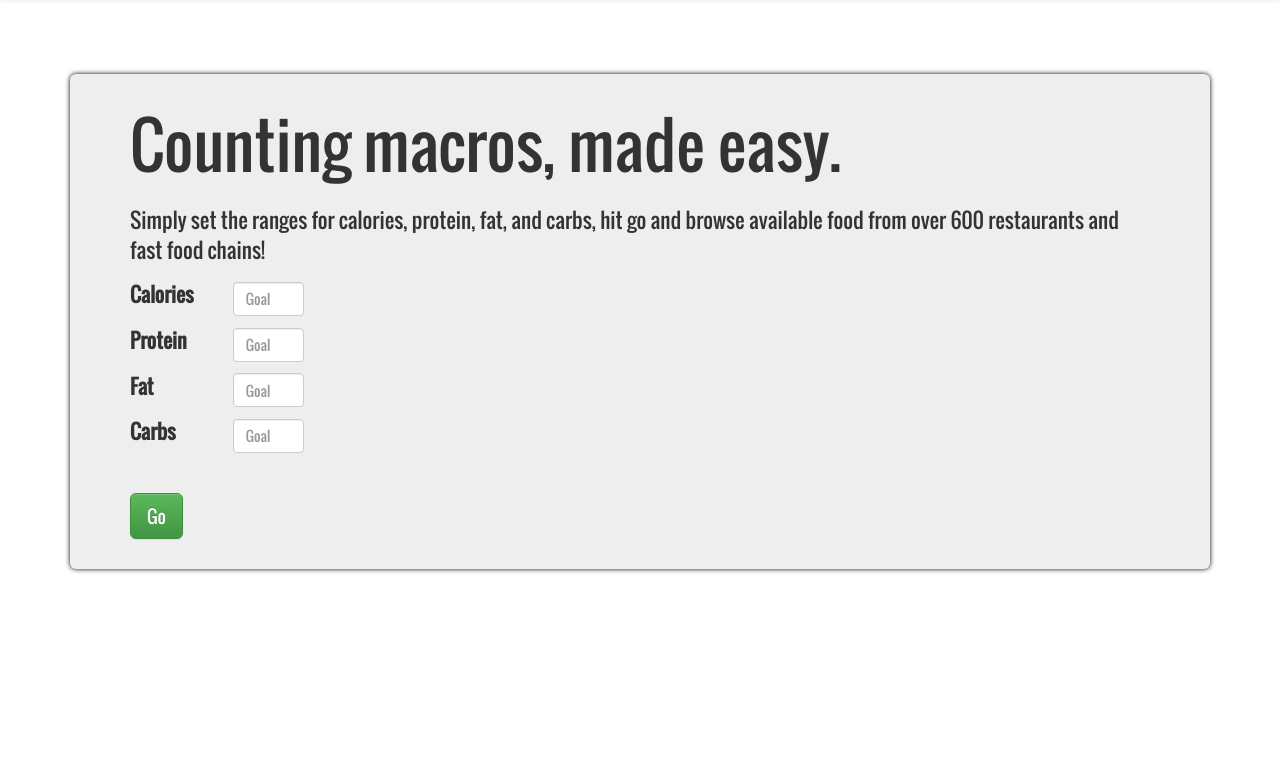
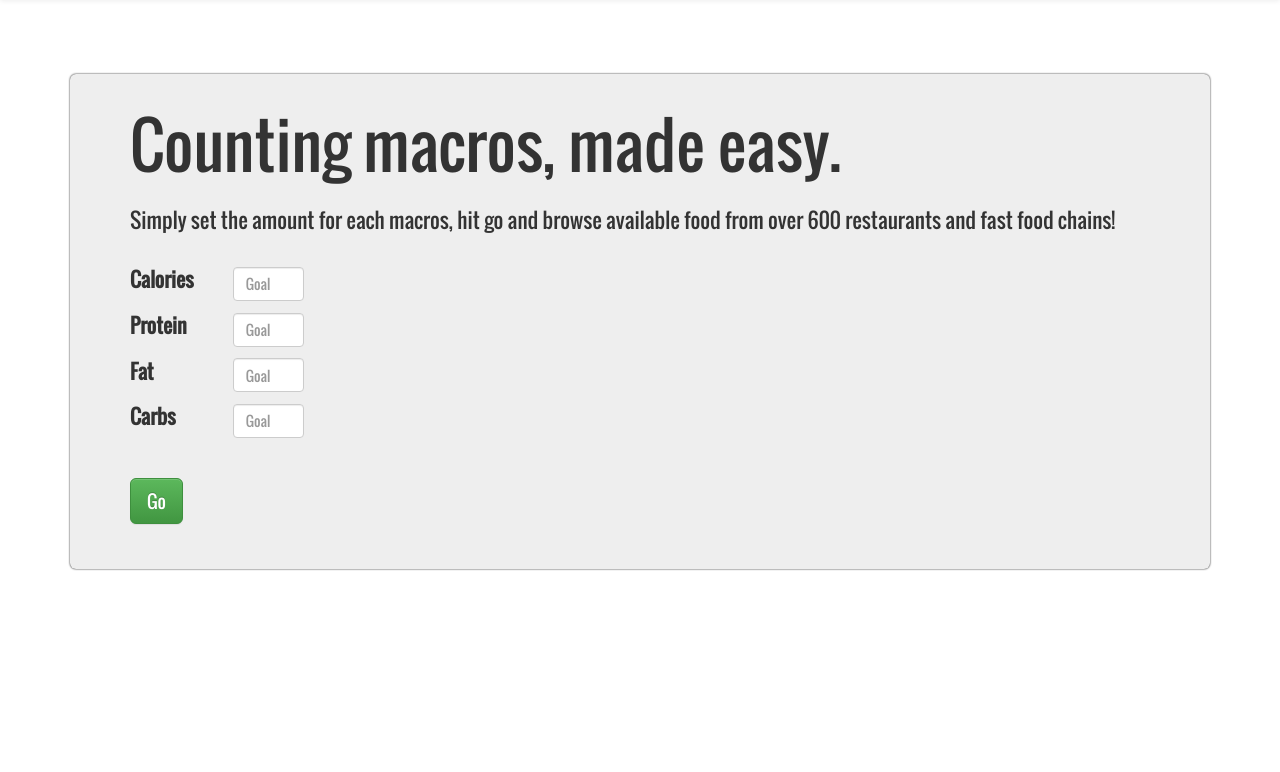
Before and after one commit to BryanSalas/restaurantmacros, a Django app: page / in a window 1280 px wide. Shown: the part 96-868 px from the top of the page. Run offline with Django 3.2, Linux system fonts and the light colour scheme; some libraries are stand-ins or nearby versions.

Commit message:
update home text, spacing

```diff
--- a/restaurantmacros/app/templates/home.html
+++ b/restaurantmacros/app/templates/home.html
@@ -8,7 +8,7 @@
       <!-- Main component for a primary marketing message or call to action -->
       <div class="jumbotron">
         <h1>Counting macros, made easy.</h1>
-        <p>Simply set the ranges for calories, protein, fat, and carbs, hit go and browse available food from over 600 restaurants and fast food chains!</p>
+        <p>Simply set the amount for each macros, hit go and browse available food from over 600 restaurants and fast food chains!</p>
           <form action="/restaurantmacros/results/" method="post">
               {% csrf_token %}
               {% for field in form %}
@@ -24,9 +24,6 @@
                 <input type="submit" value="Go" class="btn btn-lg btn-success" href="../../components/#navbar" role="button"/>
               </p>
           </form>
-
-
-
       </div>
 
     </div> <!-- /container -->
--- a/static/restaurantmacros/css/home.css
+++ b/static/restaurantmacros/css/home.css
@@ -15,8 +15,12 @@ div.form-group {
 
 .jumbotron {
     margin-top: 50px;
-    box-shadow: 0 0 5px black;
+    box-shadow: 0 0 2px black;
     padding:15px;
+}
+
+.jumbotron p {
+    margin-bottom: 30px;
 }
 
 /* Calories, Protein etc... labels */
```
